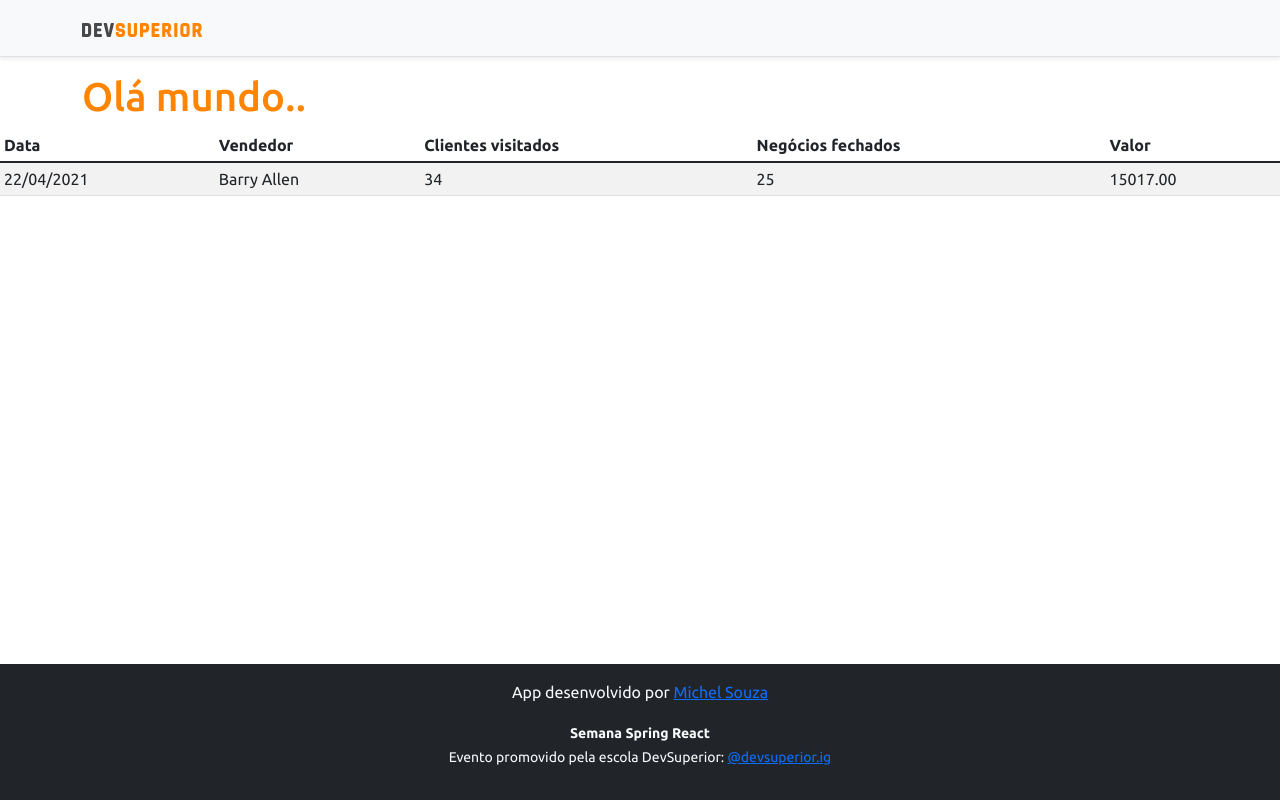
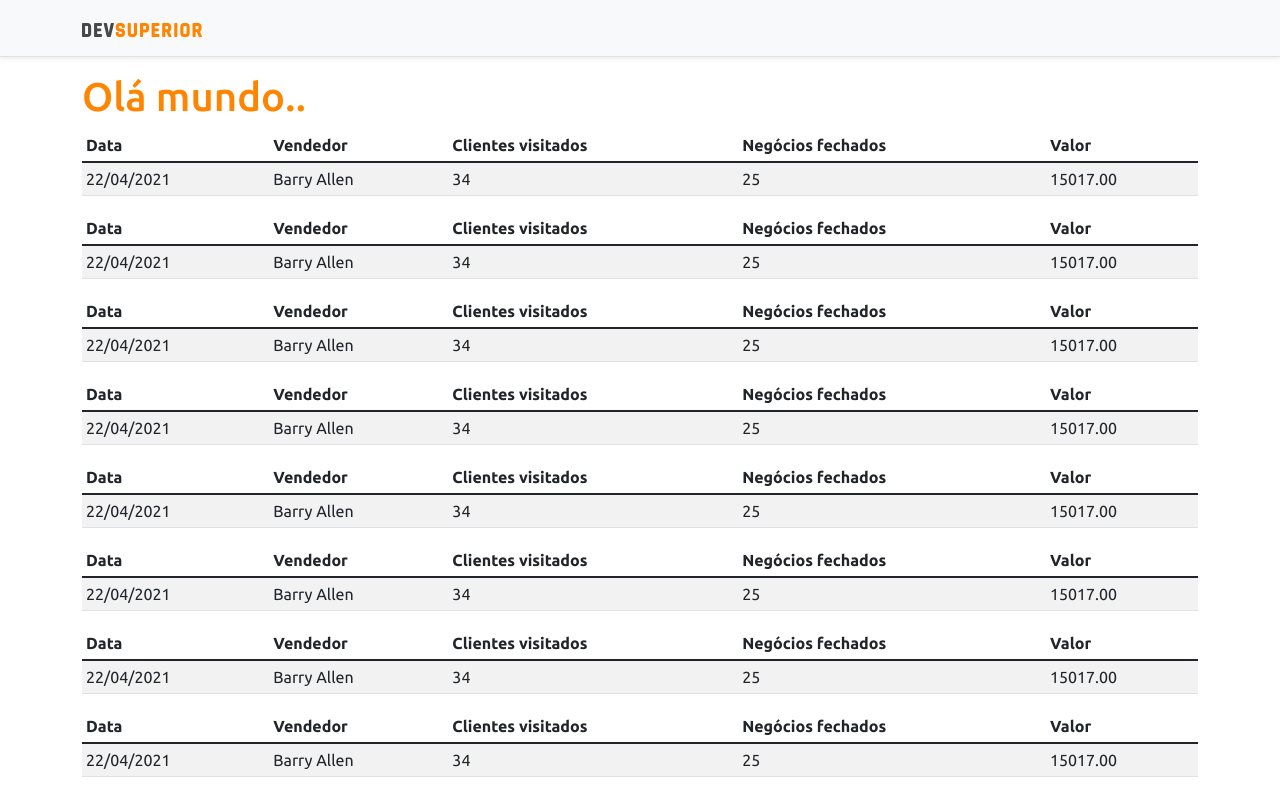
Before and after one commit to MichelSouzaGit/projeto-sbs3, a React (Create React App) app in the folder frontend/: page / in a window 1280 px wide. Shown: the top 800 px of the page. Built offline with nearby package versions, Linux system fonts and the light colour scheme.

Commit message:
Basic static components v2

```diff
--- a/frontend/src/App.tsx
+++ b/frontend/src/App.tsx
@@ -8,8 +8,8 @@
       <NavBar />
       <div className="container">
         <h1 className="text-primary">Olá mundo..</h1>
+        <DataTable />
       </div>
-      <DataTable />
       <Footer />
     </>
   );
--- a/frontend/src/components/DataTable/index.tsx
+++ b/frontend/src/components/DataTable/index.tsx
@@ -1,6 +1,166 @@
 const DataTable = () => {
     return (
         <div className="table-responsive">
+            <table className="table table-striped table-sm">
+                <thead>
+                    <tr>
+                        <th>Data</th>
+                        <th>Vendedor</th>
+                        <th>Clientes visitados</th>
+                        <th>Negócios fechados</th>
+                        <th>Valor</th>
+                    </tr>
+                </thead>
+                <tbody>
+                    <tr>
+                        <td>22/04/2021</td>
+                        <td>Barry Allen</td>
+                        <td>34</td>
+                        <td>25</td>
+                        <td>15017.00</td>
+                    </tr>
+                </tbody>
+            </table>
+            <table className="table table-striped table-sm">
+                <thead>
+                    <tr>
+                        <th>Data</th>
+                        <th>Vendedor</th>
+                        <th>Clientes visitados</th>
+                        <th>Negócios fechados</th>
+                        <th>Valor</th>
+                    </tr>
+                </thead>
+                <tbody>
+                    <tr>
+                        <td>22/04/2021</td>
+                        <td>Barry Allen</td>
+                        <td>34</td>
+                        <td>25</td>
+                        <td>15017.00</td>
+                    </tr>
+                </tbody>
+            </table>
+            <table className="table table-striped table-sm">
+                <thead>
+                    <tr>
+                        <th>Data</th>
+                        <th>Vendedor</th>
+                        <th>Clientes visitados</th>
+                        <th>Negócios fechados</th>
+                        <th>Valor</th>
+                    </tr>
+                </thead>
+                <tbody>
+                    <tr>
+                        <td>22/04/2021</td>
+                        <td>Barry Allen</td>
+                        <td>34</td>
+                        <td>25</td>
+                        <td>15017.00</td>
+                    </tr>
+                </tbody>
+            </table>
+            <table className="table table-striped table-sm">
+                <thead>
+                    <tr>
+                        <th>Data</th>
+                        <th>Vendedor</th>
+                        <th>Clientes visitados</th>
+                        <th>Negócios fechados</th>
+                        <th>Valor</th>
+                    </tr>
+                </thead>
+                <tbody>
+                    <tr>
+                        <td>22/04/2021</td>
+                        <td>Barry Allen</td>
+                        <td>34</td>
+                        <td>25</td>
+                        <td>15017.00</td>
+                    </tr>
+                </tbody>
+            </table>
+            <table className="table table-striped table-sm">
+                <thead>
+                    <tr>
+                        <th>Data</th>
+                        <th>Vendedor</th>
+                        <th>Clientes visitados</th>
+                        <th>Negócios fechados</th>
+                        <th>Valor</th>
+                    </tr>
+                </thead>
+                <tbody>
+                    <tr>
+                        <td>22/04/2021</td>
+                        <td>Barry Allen</td>
+                        <td>34</td>
+                        <td>25</td>
+                        <td>15017.00</td>
+                    </tr>
+                </tbody>
+            </table>
+            <table className="table table-striped table-sm">
+                <thead>
+                    <tr>
+                        <th>Data</th>
+                        <th>Vendedor</th>
+                        <th>Clientes visitados</th>
+                        <th>Negócios fechados</th>
+                        <th>Valor</th>
+                    </tr>
+                </thead>
+                <tbody>
+                    <tr>
+                        <td>22/04/2021</td>
+                        <td>Barry Allen</td>
+                        <td>34</td>
+                        <td>25</td>
+                        <td>15017.00</td>
+                    </tr>
+                </tbody>
+            </table>
+            <table className="table table-striped table-sm">
+                <thead>
+                    <tr>
+                        <th>Data</th>
+                        <th>Vendedor</th>
+                        <th>Clientes visitados</th>
+                        <th>Negócios fechados</th>
+                        <th>Valor</th>
+                    </tr>
+                </thead>
+                <tbody>
+                    <tr>
+                        <td>22/04/2021</td>
+                        <td>Barry Allen</td>
+                        <td>34</td>
+                        <td>25</td>
+                        <td>15017.00</td>
+                    </tr>
+                </tbody>
+            </table>
+            <table className="table table-striped table-sm">
+                <thead>
+                    <tr>
+                        <th>Data</th>
+                        <th>Vendedor</th>
+                        <th>Clientes visitados</th>
+                        <th>Negócios fechados</th>
+                        <th>Valor</th>
+                    </tr>
+                </thead>
+                <tbody>
+                    <tr>
+                        <td>22/04/2021</td>
+                        <td>Barry Allen</td>
+                        <td>34</td>
+                        <td>25</td>
+                        <td>15017.00</td>
+                    </tr>
+                </tbody>
+            </table>
             <table className="table table-striped table-sm">
                 <thead>
                     <tr>
```
